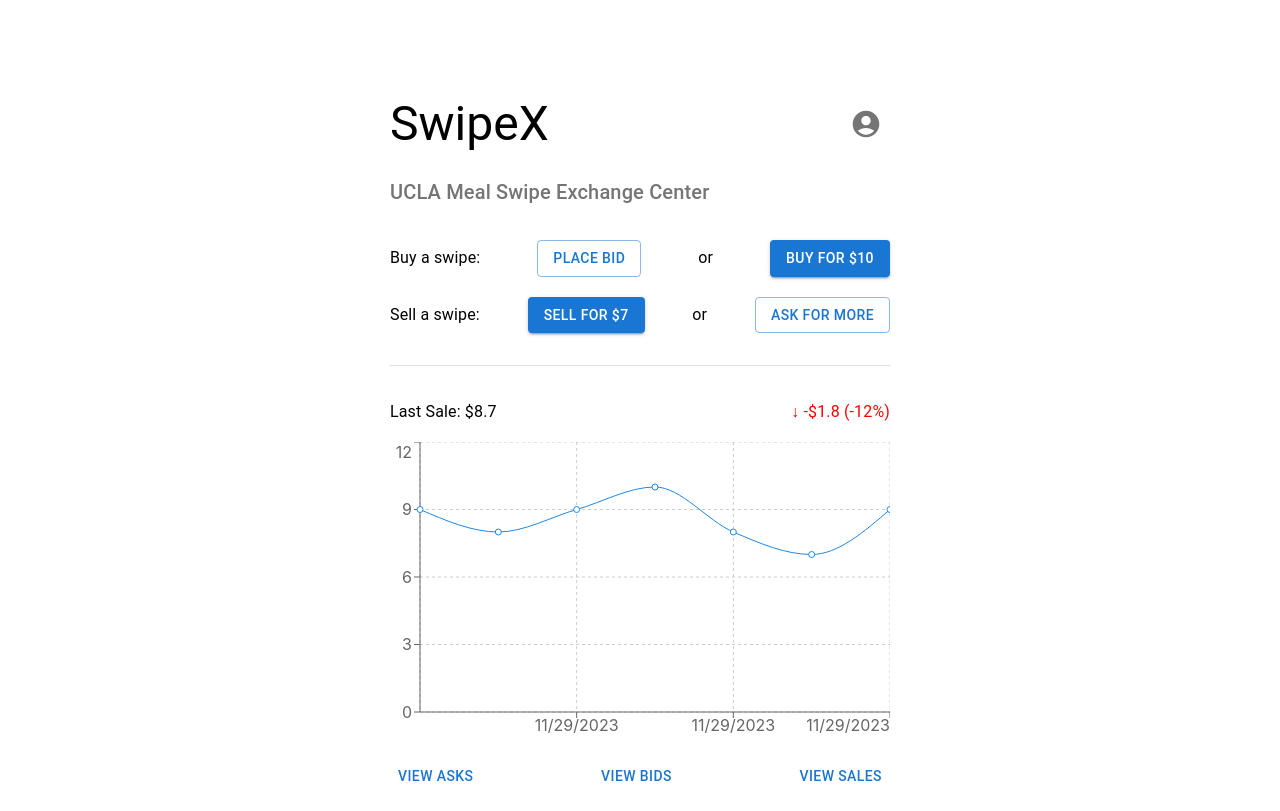
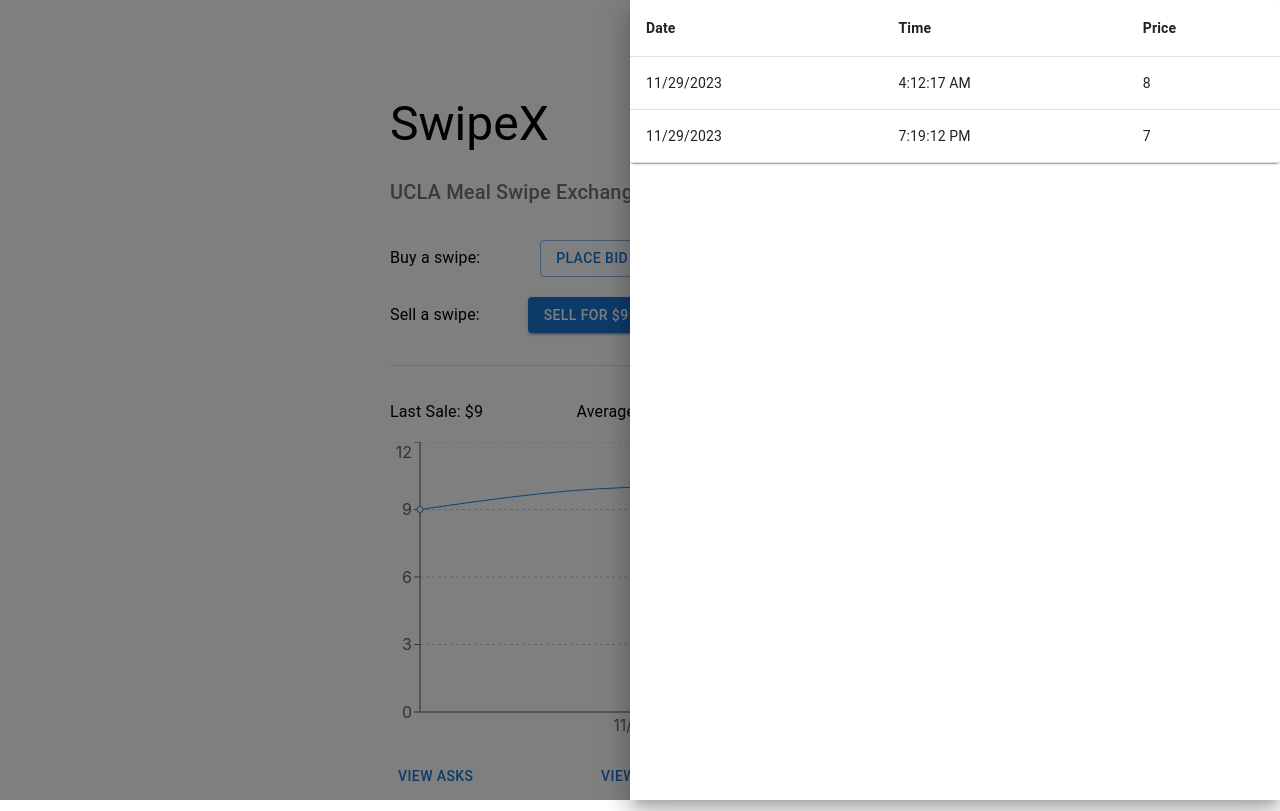
Before and after one commit to tonyliu1234/UCLA-Swipes-Exchange, a React (Create React App) app in the folder frontend/: page / in a window 1280 px wide. Both pictures are taken after a click on the button "VIEW ASKS". Built offline with nearby package versions, Linux system fonts and the light colour scheme.

Commit message:
connect to orders API & add order table drawer

```diff
--- a/frontend/src/Components/ActionCard.js
+++ b/frontend/src/Components/ActionCard.js
@@ -1,7 +1,31 @@
-import React from 'react';
+import React, { useEffect, useState } from 'react';
 import { Box, Button, Typography } from '@mui/material';
 
-const ActionCard = () => {
+const ActionCard = ({ orders }) => {
+  const [lowestAsk, setLowestAsk] = useState(-1);
+  const [highestBid, setHighestBid] = useState(-1);
+
+  useEffect(() => {
+    let minAsk = Number.MAX_VALUE;
+    let maxBid = Number.MIN_VALUE;
+
+    orders.forEach(({ price, side }) => {
+      if (side === 'ASK') {
+        minAsk = Math.min(minAsk, price);
+      }
+      if (side === 'BID') {
+        maxBid = Math.max(maxBid, price);
+      }
+    });
+
+    if (minAsk !== Number.MAX_VALUE) {
+      setLowestAsk(minAsk);
+    }
+    if (maxBid !== Number.MIN_VALUE) {
+      setHighestBid(maxBid);
+    }
+  }, [orders]);
+
   return (
     <>
       <Box
@@ -29,7 +53,7 @@
             window.location.href = '/bid';
           }}
         >
-          Buy for $10
+          {lowestAsk === -1 ? 'No asks now' : 'Buy for $' + lowestAsk}
         </Button>
       </Box>
       <Box
@@ -47,7 +71,7 @@
             window.location.href = '/ask';
           }}
         >
-          Sell for $7
+          {highestBid === -1 ? 'No bids now' : 'Sell for $' + highestBid}
         </Button>
         <Typography>or</Typography>
         <Button
--- a/frontend/src/Components/PriceCenter.js
+++ b/frontend/src/Components/PriceCenter.js
@@ -1,8 +1,72 @@
-import { Box, Button, Typography } from '@mui/material';
-import React from 'react';
+import {
+  Box,
+  Button,
+  Drawer,
+  Table,
+  TableBody,
+  TableCell,
+  TableContainer,
+  TableHead,
+  TableRow,
+  Typography,
+  Paper,
+} from '@mui/material';
+import React, { useEffect, useState } from 'react';
 import PriceChart from './PriceChart';
 
-const PriceCenter = () => {
+const PriceCenter = ({ orders }) => {
+  const [lastSale, setLastSale] = useState(-1);
+  const [averagePrice, setAveragePrice] = useState(-1);
+  const [priceChange, setPriceChange] = useState(-1);
+  const [priceChangePercentage, setPriceChangePercentage] = useState(-1);
+
+  const [open, setOpen] = useState(false);
+  const [filteredOrders, setFilteredOrders] = useState([]);
+
+  useEffect(() => {
+    if (orders.length > 0) {
+      setLastSale(orders[orders.length - 1].price);
+
+      let total = 0;
+      orders.forEach((order) => {
+        total += order.price;
+      });
+      setAveragePrice(total / orders.length);
+
+      const change = lastSale - averagePrice;
+      setPriceChange(change);
+      const changePercentage = (change / averagePrice) * 100;
+      setPriceChangePercentage(changePercentage);
+    }
+  }, [averagePrice, lastSale, orders]);
+
+  const handleOpen = (type) => {
+    let filtered;
+    switch (type) {
+      case 'ask':
+        filtered = orders.filter(
+          (order) => order.side === 'ASK' && order.is_matched === false
+        );
+        break;
+      case 'bid':
+        filtered = orders.filter(
+          (order) => order.side === 'BID' && order.is_matched === false
+        );
+        break;
+      case 'sale':
+        filtered = orders.filter((order) => order.is_matched === true);
+        break;
+      default:
+        filtered = [];
+    }
+    setFilteredOrders(filtered);
+    setOpen(true);
+  };
+
+  const handleClose = () => {
+    setOpen(false);
+  };
+
   return (
     <>
       <Box
@@ -12,7 +76,10 @@
           alignItems: 'center',
         }}
       >
-        <Typography variant="subtitle1">Last Sale: $8.7</Typography>
+        <Typography variant="subtitle1">Last Sale: ${lastSale}</Typography>
+        <Typography variant="subtitle1">
+          Average Price: ${averagePrice.toFixed(1)}
+        </Typography>
         <Box
           sx={{
             color: 'red',
@@ -21,20 +88,75 @@
             gap: 0.5,
           }}
         >
-          <Typography variant="subtitle1">↓</Typography>
-          <Typography variant="subtitle1">-$1.8 (-12%)</Typography>
+          <Typography variant="subtitle1">
+            {priceChange > 0 ? '↑' : '↓'}
+          </Typography>
+          <Typography variant="subtitle1">
+            {priceChange < 0 ? '-' : ''}${Math.abs(priceChange.toFixed(1))} (
+            {priceChange < 0 ? '-' : ''}
+            {Math.abs(priceChangePercentage.toFixed(1))}%)
+          </Typography>
         </Box>
       </Box>
-      <PriceChart />
+      <PriceChart orders={orders} />
       <Box
         sx={{
           display: 'flex',
           justifyContent: 'space-between',
         }}
       >
-        <Button variant="text">View Asks</Button>
-        <Button variant="text">View Bids</Button>
-        <Button variant="text">View Sales</Button>
+        <Button variant="text" onClick={() => handleOpen('ask')}>
+          View Asks
+        </Button>
+        <Button variant="text" onClick={() => handleOpen('bid')}>
+          View Bids
+        </Button>
+        <Button variant="text" onClick={() => handleOpen('sale')}>
+          View Sales
+        </Button>
+        <Drawer anchor="right" open={open} onClose={handleClose}>
+          <TableContainer component={Paper}>
+            <Table sx={{ minWidth: 650 }} aria-label="simple table">
+              <TableHead>
+                <TableRow>
+                  <TableCell>
+                    <Typography variant="h7" fontWeight="fontWeightBold">
+                      Date
+                    </Typography>
+                  </TableCell>
+                  <TableCell>
+                    <Typography variant="h7" fontWeight="fontWeightBold">
+                      Time
+                    </Typography>
+                  </TableCell>
+                  <TableCell>
+                    <Typography variant="h7" fontWeight="fontWeightBold">
+                      Price
+                    </Typography>
+                  </TableCell>
+                </TableRow>
+              </TableHead>
+              <TableBody>
+                {filteredOrders.length > 0 ? (
+                  filteredOrders.map((order) => {
+                    const date = new Date(order.posted);
+                    return (
+                      <TableRow key={order._id}>
+                        <TableCell>{date.toLocaleDateString()}</TableCell>
+                        <TableCell>{date.toLocaleTimeString()}</TableCell>
+                        <TableCell>{order.price}</TableCell>
+                      </TableRow>
+                    );
+                  })
+                ) : (
+                  <TableRow>
+                    <TableCell colSpan={3}>No orders to display</TableCell>
+                  </TableRow>
+                )}
+              </TableBody>
+            </Table>
+          </TableContainer>
+        </Drawer>
       </Box>
     </>
   );
--- a/frontend/src/Components/PriceChart.js
+++ b/frontend/src/Components/PriceChart.js
@@ -1,5 +1,5 @@
 import { blue } from '@mui/material/colors';
-import React from 'react';
+import React, { useEffect, useState } from 'react';
 import {
   LineChart,
   Line,
@@ -9,75 +9,29 @@
   Tooltip,
 } from 'recharts';
 
-const data = [
-  {
-    _id: '6567264bd623ad3e4a6a0cfd',
-    is_matched: true,
-    owner_id: '65671a2fada3e0383290e582',
-    posted: 'Wed, 29 Nov 2023 03:53:47 GMT',
-    price: 9,
-    side: 'BID',
-  },
-  {
-    _id: '65672aa16d0ea2f52bfd7517',
-    is_matched: true,
-    owner_id: '65671a2fada3e0383290e582',
-    posted: 'Wed, 29 Nov 2023 04:12:17 GMT',
-    price: 8,
-    side: 'BID',
-  },
-  {
-    _id: '65672ac0d11d51e8ec3c7cee',
-    is_matched: true,
-    owner_id: '65671a2fada3e0383290e582',
-    posted: 'Wed, 29 Nov 2023 04:12:48 GMT',
-    price: 9,
-    side: 'BID',
-  },
-  {
-    _id: '65672ad37be56623d5913458',
-    is_matched: true,
-    owner_id: '65671a2fada3e0383290e582',
-    posted: 'Wed, 29 Nov 2023 04:13:07 GMT',
-    price: 10,
-    side: 'BID',
-  },
-  {
-    _id: '6567fe3a68e54896946c619b',
-    is_matched: true,
-    owner_id: '65671a2fada3e0383290e582',
-    posted: 'Wed, 29 Nov 2023 19:15:06 GMT',
-    price: 8,
-    side: 'BID',
-  },
-  {
-    _id: '6567ff3079af9914d23f7e65',
-    is_matched: true,
-    owner_id: '65671a2fada3e0383290e582',
-    posted: 'Wed, 29 Nov 2023 19:19:12 GMT',
-    price: 7,
-    side: 'BID',
-  },
-  {
-    _id: '6567ff4682ab59430b3bb34a',
-    is_matched: true,
-    owner_id: '65671a2fada3e0383290e582',
-    posted: 'Wed, 29 Nov 2023 19:19:34 GMT',
-    price: 9,
-    side: 'BID',
-  },
-];
+const PriceChart = ({ orders }) => {
+  const [matchedOrders, setMatchedOrders] = useState([]);
 
-// Filtering the data to include only matched entries
-const matchedData = data.filter((item) => item.is_matched);
+  useEffect(() => {
+    if (orders) {
+      console.log(orders);
+      const matchedData = orders.filter((item) => item.is_matched);
 
-// Parsing the date
       matchedData.forEach((item) => {
         item.posted = new Date(item.posted).toLocaleString();
       });
 
-const PriceChart = () => (
-  <LineChart width={500} height={300} data={matchedData} margin={{ left: -30 }}>
+      setMatchedOrders(matchedData);
+    }
+  }, [orders]);
+
+  return (
+    <LineChart
+      width={500}
+      height={300}
+      data={matchedOrders}
+      margin={{ left: -30 }}
+    >
       <CartesianGrid strokeDasharray="3 3" />
       <XAxis
         dataKey="posted"
@@ -96,5 +50,6 @@
       />
     </LineChart>
   );
+};
 
 export default PriceChart;
--- a/frontend/src/pages/Home.js
+++ b/frontend/src/pages/Home.js
@@ -1,11 +1,98 @@
-import React from 'react';
+import React, { useEffect, useState } from 'react';
 import ActionCard from '../Components/ActionCard';
 import { Box, Divider, IconButton, Typography } from '@mui/material';
 import PriceCenter from '../Components/PriceCenter';
 import { grey } from '@mui/material/colors';
 import AccountCircle from '@mui/icons-material/AccountCircle';
 
+const mockData = [
+  {
+    _id: '6567264bd623ad3e4a6a0cfd',
+    is_matched: false,
+    owner_id: '65671a2fada3e0383290e582',
+    posted: 'Wed, 29 Nov 2023 03:53:47 GMT',
+    price: 9,
+    side: 'BID',
+  },
+  {
+    _id: '65672aa16d0ea2f52bfd7517',
+    is_matched: false,
+    owner_id: '65671a2fada3e0383290e582',
+    posted: 'Wed, 29 Nov 2023 04:12:17 GMT',
+    price: 8,
+    side: 'ASK',
+  },
+  {
+    _id: '65672ac0d11d51e8ec3c7cee',
+    is_matched: true,
+    owner_id: '65671a2fada3e0383290e582',
+    posted: 'Mon, 27 Nov 2023 04:12:48 GMT',
+    price: 9,
+    side: 'BID',
+  },
+  {
+    _id: '65672ad37be56623d5913458',
+    is_matched: true,
+    owner_id: '65671a2fada3e0383290e582',
+    posted: 'Tue, 26 Nov 2023 04:13:07 GMT',
+    price: 10,
+    side: 'ASK',
+  },
+  {
+    _id: '6567fe3a68e54896946c619b',
+    is_matched: false,
+    owner_id: '65671a2fada3e0383290e582',
+    posted: 'Wed, 29 Nov 2023 19:15:06 GMT',
+    price: 8,
+    side: 'BID',
+  },
+  {
+    _id: '6567ff3079af9914d23f7e65',
+    is_matched: false,
+    owner_id: '65671a2fada3e0383290e582',
+    posted: 'Wed, 29 Nov 2023 19:19:12 GMT',
+    price: 7,
+    side: 'ASK',
+  },
+  {
+    _id: '6567ff4682ab59430b3bb34a',
+    is_matched: true,
+    owner_id: '65671a2fada3e0383290e582',
+    posted: 'Wed, 29 Nov 2023 19:19:34 GMT',
+    price: 9,
+    side: 'BID',
+  },
+];
+
+const fetchOrders = async () => {
+  try {
+    // TODO: change to prod endpoint
+    const response = await fetch('http://localhost:5000/orders', {
+      method: 'GET',
+      headers: {
+        'Content-Type': 'application/json',
+      },
+    });
+
+    if (!response.ok) {
+      throw new Error(`HTTP error! status: ${response.status}`);
+    }
+    const orders = await response.json();
+
+    return orders;
+  } catch (error) {
+    console.error('Error fetching order stats:', error);
+  }
+};
+
 const Home = () => {
+  // const [orders, setOrders] = useState([]);
+
+  // useEffect(async () => {
+  //   const data = await fetchOrders();
+  //   setOrders(data);
+  // }, [fetchOrders]);
+
   return (
     <Box
       sx={{
@@ -40,11 +127,11 @@
           UCLA Meal Swipe Exchange Center{' '}
         </Typography>
       </Box>
-      <ActionCard />
+      <ActionCard orders={mockData} />
       <Box marginY={2}>
         <Divider />
       </Box>
-      <PriceCenter />
+      <PriceCenter orders={mockData} />
     </Box>
   );
 };
```
Lines whose indentation alone changed are shown as unchanged.
